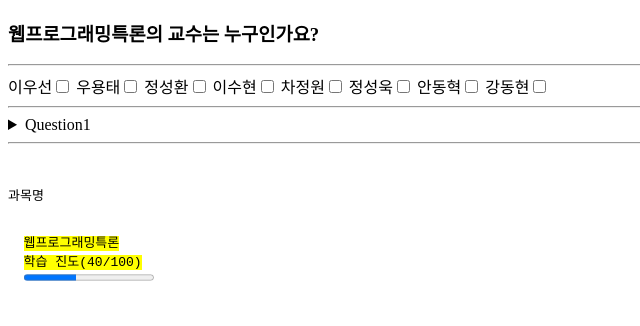
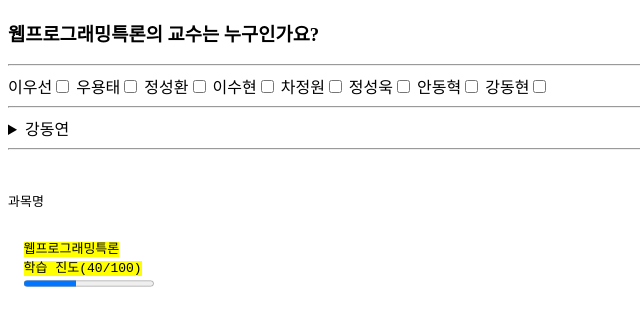
Before and after one commit to kjy861008/kjy861008.github.io, a plain HTML site: page index.html in a window 1280 px wide. Shown: the whole page, without its empty margins (0-640 px from the left). Drawn offline with Linux system fonts and the light colour scheme.

Commit message:
Update index.html

```diff
--- a/index.html
+++ b/index.html
@@ -16,7 +16,7 @@
 </from>
 <hr>
 <details>
-  <summary>Question1</summary>
+  <summary>강동연</summary>
   <p>이메일: donghyun@changwon.ac.kr</p>
 </detailS>
 <hr>
```
